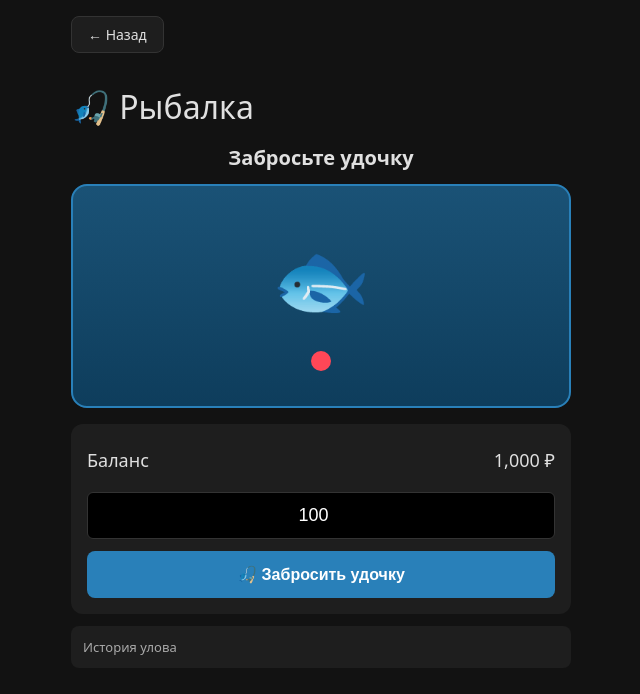
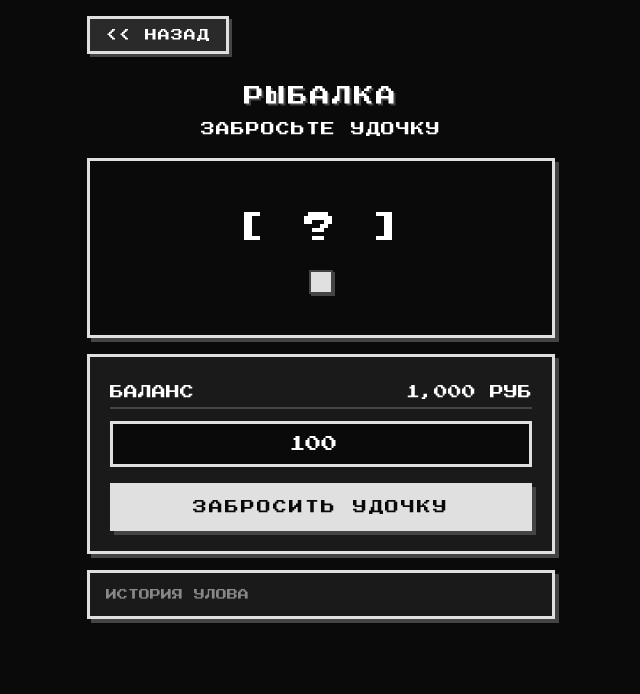
Before and after one commit to REDISKA-casino/casino, a plain HTML site: page fishing.html in a window 1280 px wide. Shown: the whole page, without its empty margins (319-959 px from the left). Drawn offline with Linux system fonts and the light colour scheme; no server answers; sample sign-in values are in the browser's storage.

Commit message:
Update fishing.html

```diff
--- a/fishing.html
+++ b/fishing.html
@@ -7,27 +7,215 @@
   <script src="https://www.gstatic.com/firebasejs/10.12.0/firebase-app-compat.js"></script>
   <script src="https://www.gstatic.com/firebasejs/10.12.0/firebase-database-compat.js"></script>
   <style>
-    :root { --bg: #121212; --panel: #1e1e1e; --text: #e0e0e0; --accent: #ff4757; --success: #2ed573; --gold: #ffd700; }
-    body { background: var(--bg); color: var(--text); font-family: system-ui, sans-serif; margin: 0; display: flex; flex-direction: column; align-items: center; min-height: 100vh; }
-    .header { width: 100%; max-width: 500px; display: flex; align-items: center; padding: 16px 16px 0 16px; gap: 12px; }
-    .back-btn { background: var(--panel); color: var(--text); border: 1px solid #333; padding: 8px 16px; border-radius: 8px; font-size: 14px; cursor: pointer; text-decoration: none; display: inline-block; }
-    h1 { margin: 16px 0; font-weight: 400; }
-    .game-container { width: 100%; max-width: 500px; padding: 16px; }
-    .fishing-area { background: linear-gradient(to bottom, #1a5276, #0e3d5c); border-radius: 16px; padding: 20px; margin-bottom: 16px; text-align: center; border: 2px solid #2980b9; min-height: 180px; display: flex; flex-direction: column; align-items: center; justify-content: center; }
-    .catch-display { font-size: 80px; margin: 10px 0; }
-    .catch-display.bite { animation: bite 0.5s; }
-    @keyframes bite { 0%,100%{transform:translateY(0);} 50%{transform:translateY(-20px);} }
-    .bobber { width: 20px; height: 20px; background: #ff4757; border-radius: 50%; margin: 10px auto; }
-    .bobber.biting { animation: bob 0.3s infinite; }
-    @keyframes bob { 0%,100%{transform:translateY(0);} 50%{transform:translateY(-15px);} }
-    .controls-box { background: var(--panel); padding: 16px; border-radius: 12px; text-align: center; }
-    .balance-box { display: flex; justify-content: space-between; padding: 8px 0; margin-bottom: 12px; font-size: 18px; }
-    input[type="number"] { width: 100%; padding: 12px; border: 1px solid #333; border-radius: 6px; background: #000; color: #fff; text-align: center; font-size: 18px; box-sizing: border-box; margin-bottom: 12px; }
-    .btn-cast { width: 100%; padding: 14px; border: none; border-radius: 8px; font-size: 16px; cursor: pointer; font-weight: bold; color: white; background: #2980b9; }
-    .btn-cast:disabled { opacity: 0.5; }
-    .btn-reel { width: 100%; padding: 14px; border: none; border-radius: 8px; font-size: 16px; cursor: pointer; font-weight: bold; color: white; background: var(--success); margin-top: 8px; display: none; }
-    .status-text { text-align: center; font-size: 20px; font-weight: bold; margin-bottom: 12px; min-height: 28px; }
-    .history-box { background: var(--panel); padding: 12px; border-radius: 8px; font-size: 13px; max-height: 120px; overflow-y: auto; color: #aaa; margin-top: 12px; }
+    @font-face {
+      font-family: 'PixelFont';
+      src: url('pixel-font.ttf') format('truetype');
+      font-display: swap;
+    }
+    :root {
+      --bg: #0a0a0a;
+      --panel: #1a1a1a;
+      --panel-light: #2a2a2a;
+      --text: #ffffff;
+      --text-dim: #888888;
+      --border: #e0e0e0;
+      --border-dim: #444444;
+    }
+    * { box-sizing: border-box; }
+    body {
+      background: var(--bg);
+      color: var(--text);
+      font-family: 'PixelFont', 'Courier New', monospace;
+      margin: 0;
+      display: flex;
+      flex-direction: column;
+      align-items: center;
+      min-height: 100vh;
+      image-rendering: pixelated;
+      -webkit-font-smoothing: none;
+    }
+    .header {
+      width: 100%;
+      max-width: 500px;
+      display: flex;
+      align-items: center;
+      padding: 16px 16px 0 16px;
+    }
+    .back-btn {
+      background: var(--panel-light);
+      color: var(--text);
+      border: 3px solid var(--border);
+      padding: 10px 16px;
+      font-size: 12px;
+      cursor: pointer;
+      text-decoration: none;
+      text-transform: uppercase;
+      letter-spacing: 1px;
+      box-shadow: 3px 3px 0 var(--border-dim);
+    }
+    .back-btn:active {
+      transform: translate(2px, 2px);
+      box-shadow: 1px 1px 0 var(--border-dim);
+    }
+    h1 {
+      margin: 16px 0;
+      font-weight: 400;
+      font-size: 20px;
+      text-transform: uppercase;
+      letter-spacing: 2px;
+      text-shadow: 2px 2px 0 var(--border-dim);
+      text-align: center;
+    }
+    .game-container {
+      width: 100%;
+      max-width: 500px;
+      padding: 16px;
+    }
+    .fishing-area {
+      background: var(--bg);
+      border: 3px solid var(--border);
+      padding: 20px;
+      margin-bottom: 16px;
+      min-height: 180px;
+      display: flex;
+      flex-direction: column;
+      align-items: center;
+      justify-content: center;
+      box-shadow: 4px 4px 0 var(--border-dim);
+    }
+    .catch-display {
+      font-size: 32px;
+      font-weight: 400;
+      margin: 10px 0;
+      text-transform: uppercase;
+      letter-spacing: 2px;
+    }
+    .catch-display.bite {
+      animation: bite 0.5s;
+    }
+    @keyframes bite {
+      0%, 100% { transform: translateY(0); }
+      50% { transform: translateY(-10px); }
+    }
+    .bobber {
+      width: 24px;
+      height: 24px;
+      background: var(--border);
+      border: 2px solid var(--border-dim);
+      margin: 16px auto 0 auto;
+      box-shadow: 2px 2px 0 var(--border-dim);
+    }
+    .bobber.biting {
+      animation: bob 0.3s infinite;
+    }
+    @keyframes bob {
+      0%, 100% { transform: translateY(0); }
+      50% { transform: translateY(-15px); }
+    }
+    .controls-box {
+      background: var(--panel);
+      padding: 20px;
+      border: 3px solid var(--border);
+      text-align: center;
+      box-shadow: 4px 4px 0 var(--border-dim);
+    }
+    .balance-box {
+      display: flex;
+      justify-content: space-between;
+      padding: 8px 0;
+      margin-bottom: 12px;
+      font-size: 14px;
+      text-transform: uppercase;
+      border-bottom: 2px solid var(--border-dim);
+    }
+    input[type="number"] {
+      width: 100%;
+      padding: 12px;
+      border: 3px solid var(--border);
+      background: var(--bg);
+      color: var(--text);
+      text-align: center;
+      font-size: 16px;
+      font-family: inherit;
+      margin-bottom: 16px;
+      outline: none;
+    }
+    input[type="number"]:focus {
+      border-color: var(--text);
+    }
+    .btn-cast {
+      width: 100%;
+      padding: 14px;
+      border: 3px solid var(--border);
+      font-size: 14px;
+      cursor: pointer;
+      font-weight: 400;
+      color: var(--bg);
+      background: var(--border);
+      font-family: inherit;
+      text-transform: uppercase;
+      letter-spacing: 2px;
+      box-shadow: 4px 4px 0 var(--border-dim);
+    }
+    .btn-cast:active {
+      transform: translate(2px, 2px);
+      box-shadow: 2px 2px 0 var(--border-dim);
+    }
+    .btn-cast:disabled {
+      opacity: 0.5;
+      transform: translate(2px, 2px);
+      box-shadow: 2px 2px 0 var(--border-dim);
+    }
+    .btn-reel {
+      width: 100%;
+      padding: 14px;
+      border: 3px solid var(--border);
+      font-size: 14px;
+      cursor: pointer;
+      font-weight: 400;
+      color: var(--text);
+      background: var(--panel-light);
+      font-family: inherit;
+      text-transform: uppercase;
+      letter-spacing: 2px;
+      box-shadow: 4px 4px 0 var(--border-dim);
+      margin-top: 12px;
+      display: none;
+    }
+    .btn-reel:active {
+      transform: translate(2px, 2px);
+      box-shadow: 2px 2px 0 var(--border-dim);
+    }
+    .status-text {
+      text-align: center;
+      font-size: 14px;
+      margin-bottom: 16px;
+      min-height: 20px;
+      text-transform: uppercase;
+      letter-spacing: 1px;
+      color: var(--text);
+    }
+    .history-box {
+      background: var(--panel);
+      padding: 16px;
+      font-size: 11px;
+      max-height: 120px;
+      overflow-y: auto;
+      color: var(--text-dim);
+      margin-top: 16px;
+      border: 3px solid var(--border);
+      box-shadow: 4px 4px 0 var(--border-dim);
+      text-transform: uppercase;
+    }
+    .history-box::-webkit-scrollbar {
+      width: 8px;
+    }
+    .history-box::-webkit-scrollbar-track {
+      background: var(--bg);
+    }
+    .history-box::-webkit-scrollbar-thumb {
+      background: var(--border-dim);
+    }
   </style>
 </head>
 <body>
@@ -51,21 +239,21 @@
     if(d&&on&&d!=='none'){a.src=d;a.volume=v/100;a.play().catch(function(){});}
   })();
   </script>
-  <div class="header"><a href="index.html" class="back-btn" onclick="localStorage.setItem('coming_back','true')">← Назад</a></div>
+  <div class="header"><a href="index.html" class="back-btn" onclick="localStorage.setItem('coming_back','true')">&lt;&lt; НАЗАД</a></div>
   <div class="game-container">
-    <h1>🎣 Рыбалка</h1>
-    <div class="status-text" id="status-text">Забросьте удочку</div>
+    <h1>РЫБАЛКА</h1>
+    <div class="status-text" id="status-text">ЗАБРОСЬТЕ УДОЧКУ</div>
     <div class="fishing-area">
-      <div class="catch-display" id="catch-display">🐟</div>
+      <div class="catch-display" id="catch-display">[ ? ]</div>
       <div class="bobber" id="bobber"></div>
     </div>
     <div class="controls-box">
-      <div class="balance-box"><span>Баланс</span><span id="balance-display">1000 ₽</span></div>
-      <input type="number" id="bet-input" min="1" value="100" placeholder="Ставка" />
-      <button class="btn-cast" id="btn-cast">🎣 Забросить удочку</button>
-      <button class="btn-reel" id="btn-reel">🐟 Тянуть!</button>
+      <div class="balance-box"><span>БАЛАНС</span><span id="balance-display">1000 РУБ</span></div>
+      <input type="number" id="bet-input" min="1" value="100" placeholder="СТАВКА" />
+      <button class="btn-cast" id="btn-cast">ЗАБРОСИТЬ УДОЧКУ</button>
+      <button class="btn-reel" id="btn-reel">ТЯНУТЬ!</button>
     </div>
-    <div class="history-box" id="history-box">История улова</div>
+    <div class="history-box" id="history-box">ИСТОРИЯ УЛОВА</div>
   </div>
   <script>
     var firebaseConfig = {
@@ -84,14 +272,22 @@
     if (!currentUser) window.location.href = 'index.html';
     var balance = parseInt(localStorage.getItem('bal_' + currentUser)) || 1000;
     var isFishing = false, currentBet = 0, ct = null, bt = null;
-    var fishList = [{n:'Мал. рыбка',i:'🐟',m:0.5,c:30},{n:'Карась',i:'🐠',m:1,c:25},{n:'Щука',i:'🐊',m:2,c:15},{n:'Сом',i:'🐋',m:5,c:8},{n:'Золотая',i:'🌟',m:10,c:3},{n:'Сапог',i:'👢',m:0,c:10},{n:'Водоросли',i:'🌿',m:0,c:9}];
+    var fishList = [
+      {n:'МАЛ. РЫБКА', i:'[FISH]', m:0.5, c:30},
+      {n:'КАРАСЬ', i:'[FISH2]', m:1, c:25},
+      {n:'ЩУКА', i:'[PIKE]', m:2, c:15},
+      {n:'СОМ', i:'[CATFISH]', m:5, c:8},
+      {n:'ЗОЛОТАЯ', i:'[GOLD]', m:10, c:3},
+      {n:'САПОГ', i:'[BOOT]', m:0, c:10},
+      {n:'ВОДОРОСЛИ', i:'[WEED]', m:0, c:9}
+    ];
 
     async function loadAcc() { try { var snapshot = await database.ref('accounts').get(); accountsCache = snapshot.val() || {}; } catch(e) {} }
     async function saveAcc() { try { await database.ref('accounts').set(accountsCache); } catch(e) {} }
-    function saveBal() { localStorage.setItem('bal_' + currentUser, balance); document.getElementById('balance-display').textContent = balance.toLocaleString() + ' ₽'; syncNow(); }
+    function saveBal() { localStorage.setItem('bal_' + currentUser, balance); document.getElementById('balance-display').textContent = balance.toLocaleString() + ' РУБ'; syncNow(); }
     async function syncNow() { if (accountsCache[currentUser]) { accountsCache[currentUser].balance = balance; await saveAcc(); } }
-    function addHistory(text) { var box = document.getElementById('history-box'); if(!box) return; var div = document.createElement('div'); div.textContent = text; div.style.padding = '4px 0'; div.style.borderBottom = '1px solid #2a2a2a'; box.insertBefore(div, box.firstChild); while(box.children.length > 20) { box.removeChild(box.lastChild); } }
-    document.getElementById('balance-display').textContent = balance.toLocaleString() + ' ₽';
+    function addHistory(text) { var box = document.getElementById('history-box'); if(!box) return; var div = document.createElement('div'); div.textContent = text; div.style.padding = '6px 0'; div.style.borderBottom = '2px solid var(--border-dim)'; box.insertBefore(div, box.firstChild); while(box.children.length > 20) { box.removeChild(box.lastChild); } }
+    document.getElementById('balance-display').textContent = balance.toLocaleString() + ' РУБ';
 
     function getFish() { var t = fishList.reduce(function(s, f) { return s + f.c; }, 0); var r = Math.random() * t; for(var i = 0; i < fishList.length; i++) { r -= fishList[i].c; if(r <= 0) return fishList[i]; } return fishList[0]; }
     function reset() { isFishing = false; document.getElementById('btn-cast').disabled = false; document.getElementById('btn-reel').style.display = 'none'; document.getElementById('bobber').classList.remove('biting'); clearTimeout(ct); clearTimeout(bt); }
@@ -99,19 +295,19 @@
     document.getElementById('btn-cast').onclick = function() {
       if(isFishing) return;
       currentBet = +document.getElementById('bet-input').value;
-      if(!currentBet || currentBet <= 0 || currentBet > balance) { alert('Некорректная ставка'); return; }
+      if(!currentBet || currentBet <= 0 || currentBet > balance) { alert('НЕКОРРЕКТНАЯ СТАВКА'); return; }
       isFishing = true; document.getElementById('btn-cast').disabled = true; balance -= currentBet; saveBal();
       document.getElementById('catch-display').classList.remove('bite');
       document.getElementById('bobber').classList.remove('biting');
-      document.getElementById('status-text').textContent = 'Ждём поклёвку...';
+      document.getElementById('status-text').textContent = 'ЖДЁМ ПОКЛЁВКУ...';
       bt = setTimeout(function() {
         document.getElementById('bobber').classList.add('biting');
-        document.getElementById('status-text').textContent = 'Клюёт! Тяните!';
+        document.getElementById('status-text').textContent = 'КЛЮЁТ! ТЯНИТЕ!';
         document.getElementById('btn-reel').style.display = 'block';
         ct = setTimeout(function() {
           if(isFishing) {
             document.getElementById('bobber').classList.remove('biting');
-            document.getElementById('status-text').textContent = 'Сорвалась!';
+            document.getElementById('status-text').textContent = 'СОРВАЛАСЬ!';
             reset();
           }
         }, 2000);
@@ -127,9 +323,9 @@
       document.getElementById('bobber').classList.remove('biting');
       var w = Math.floor(currentBet * f.m);
       balance += w; saveBal();
-      document.getElementById('status-text').textContent = f.m > 0 ? f.n + '! +' + w + '₽' : f.n + '! -' + currentBet + '₽';
-      document.getElementById('status-text').style.color = f.m > 0 ? '#2ed573' : '#ff4757';
-      addHistory(f.i + ' ' + f.n + ': ' + (f.m > 0 ? '+' + w + '₽' : '-' + currentBet + '₽'));
+      document.getElementById('status-text').textContent = f.m > 0 ? f.n + '! +' + w + ' РУБ' : f.n + '! -' + currentBet + ' РУБ';
+      document.getElementById('status-text').style.color = f.m > 0 ? 'var(--text)' : 'var(--text-dim)';
+      addHistory(f.i + ' ' + f.n + ': ' + (f.m > 0 ? '+' + w + ' РУБ' : '-' + currentBet + ' РУБ'));
       document.getElementById('btn-reel').style.display = 'none';
       setTimeout(reset, 2000);
     };
```
